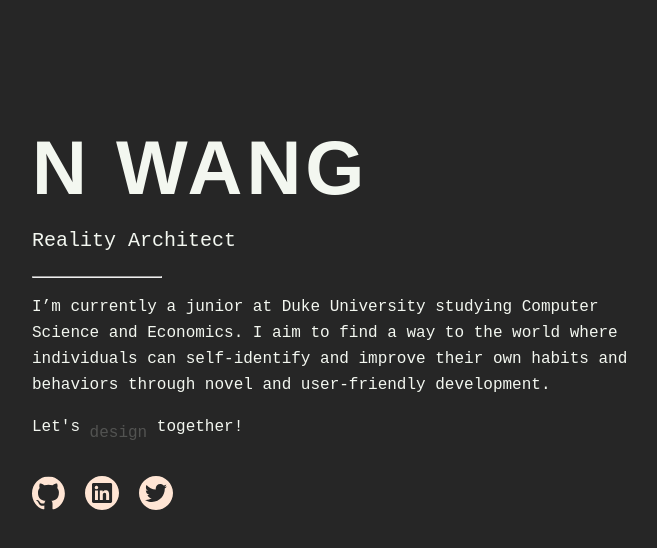
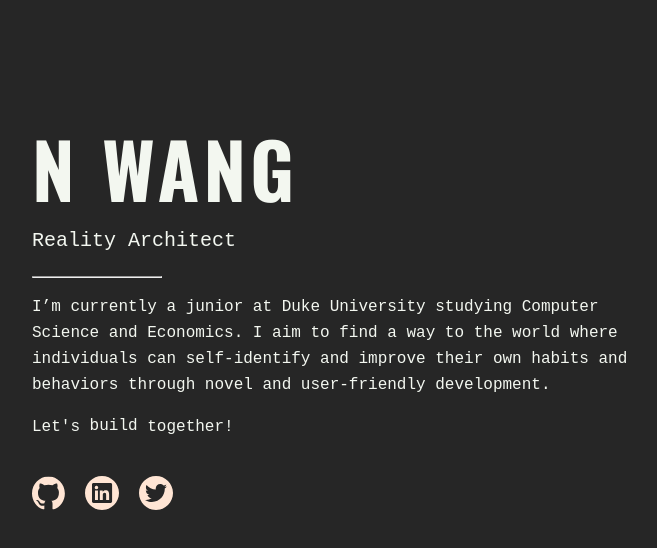
Before and after one commit to nwang888/thenwang.com, a Next.js app: page / in a window 1280 px wide. Shown: the top 548 px of the page, without its empty margins (268-925 px from the left). Built offline with nearby package versions, Linux system fonts and the light colour scheme.

Commit message:
added oswald

```diff
--- a/pages/index.js
+++ b/pages/index.js
@@ -10,7 +10,7 @@
 		const intervalId = setInterval(() => {
 			index = index + 1 === verbs.length ? 0 : index + 1;
 			setVerb(verbs[index]);
-		}, 3000); // Change text every 3 seconds
+		}, 10000); // Change text every 10 seconds
 
 		return () => clearInterval(intervalId); // Clear interval on component unmount
 	}, []);
--- a/styles/global.css
+++ b/styles/global.css
@@ -1,6 +1,4 @@
-* {
-	font-family: -apple-system, BlinkMacSystemFont, sans-serif;
-}
+@import url("https://fonts.googleapis.com/css2?family=Oswald:wght@700&display=swap");
 
 .home-bg {
 	height: 100vh;
@@ -118,31 +116,28 @@
 }
 
 @keyframes fallAway {
-	0% {
+	0%,
+	80% {
 		transform: translateY(0);
 		opacity: 1;
 	}
-	20% {
-		transform: translateY(0.5em);
+	100% {
+		transform: translateY(1em);
 		opacity: 0;
-	}
-	71% {
-		transform: translateY(-0.5em);
-	}
-	100% {
-		transform: translateY(0);
-		opacity: 1;
 	}
 }
 
 .animated-text {
+	position: relative;
+	top: -1px;
 	color: #f3f7f0;
 	font-family: "Courier New", monospace;
 	font-size: 1em;
-	line-height: 1.625;
+	/* line-height: 1.625; */
 	font-weight: 400;
 	display: inline-block;
-	animation: fallAway 5s infinite;
+	animation: fallAway 10.6s infinite;
+	vertical-align: top;
 }
 
 .home-links {
```
